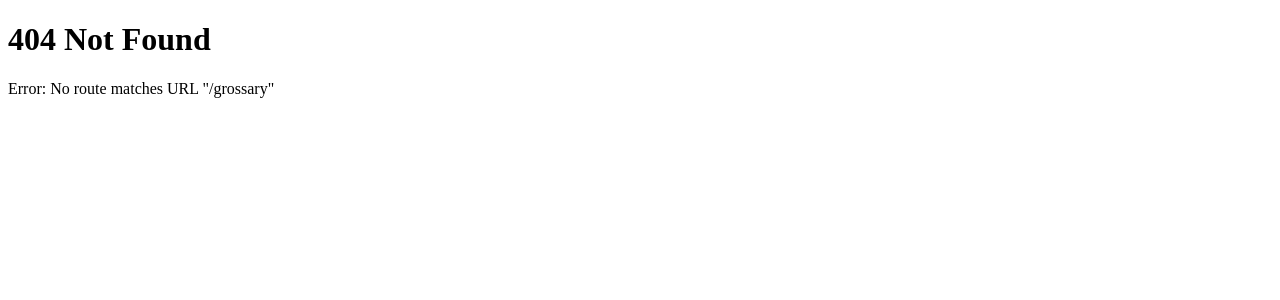
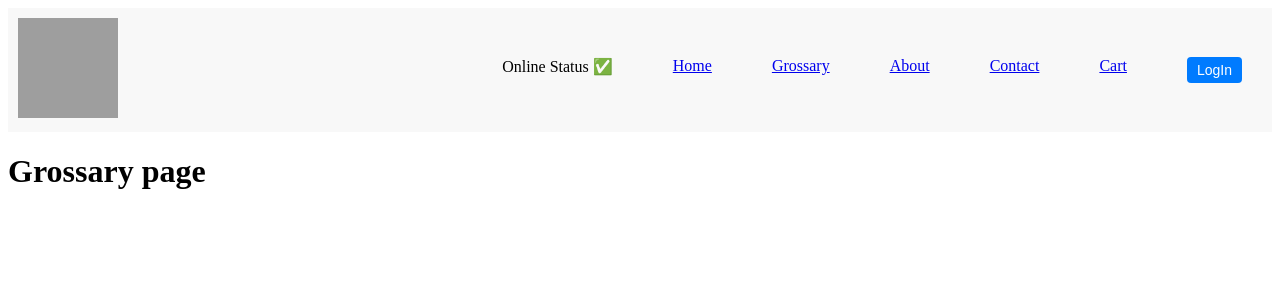
Before and after one commit to shubhamdeshmukh1994/Namste-React, a React (Vite) app: page /grossary in a window 1280 px wide. Before the commit this address had no page. Shown: the top 300 px of the page. Built offline with nearby package versions, Linux system fonts and the light colour scheme; grey boxes are pictures that could not be loaded.

Commit message:
lazy loading optimization added

```diff
--- a/src/App.js
+++ b/src/App.js
@@ -2,10 +2,14 @@ import { createBrowserRouter, RouterProvider, Outlet } from "react-router-dom";
 import ReactDOM from "react-dom/client";
 import Header from "./componant/Header.jsx";
 import Body from "./componant/Body.jsx";
-import About from "./componant/about/AboutUs.jsx";
+// import About from "./componant/about/AboutUs.jsx";
 import Contact from "./componant/contact/ContactUs.jsx";
 import Error from "./componant/error/error.jsx";
 import RestaurantMenu from "./componant/menu/Menu.jsx";
+import { lazy, Suspense } from "react";
+
+const Grossary = lazy(()=> import("./componant/grossary/Grossary.jsx"));
+const About = lazy(()=> import("./componant/about/AboutUs.jsx"))
 
 const AppLayout = () => {
   return (
@@ -27,8 +31,20 @@ const appRouter = createBrowserRouter([
         element: <Body />
       },
       {
+        path:"/grossary",
+        element: (
+          <Suspense fallback={<h1>Loading....</h1>}>
+            <Grossary />
+          </Suspense>
+        )
+      },
+      {
         path: "/about",
-        element: <About />,
+        element: (
+          <Suspense fallback={<h1>Loading....</h1>}>
+            <About />
+          </Suspense>
+        )
       },
       {
         path: "/contact",
--- a/src/componant/Header.jsx
+++ b/src/componant/Header.jsx
@@ -20,6 +20,7 @@ const Header = () => {
         <ul>
           <li >Online Status {onlineStatus ? "✅" : "🔴" }</li>
           <li ><Link to="/">Home</Link></li>
+          <li ><Link to="/grossary">Grossary</Link></li>
           <li ><Link to="/about">About</Link></li>
           <li ><Link to="/contact">Contact</Link></li>
           <li ><Link to="/cart">Cart</Link></li>
--- /dev/null
+++ b/src/componant/grossary/Grossary.jsx
@@ -0,0 +1,11 @@
+
+const Grossary = () =>{
+
+    return(
+        <h1>
+            Grossary page
+        </h1>
+    )
+}
+
+export default Grossary;
```
